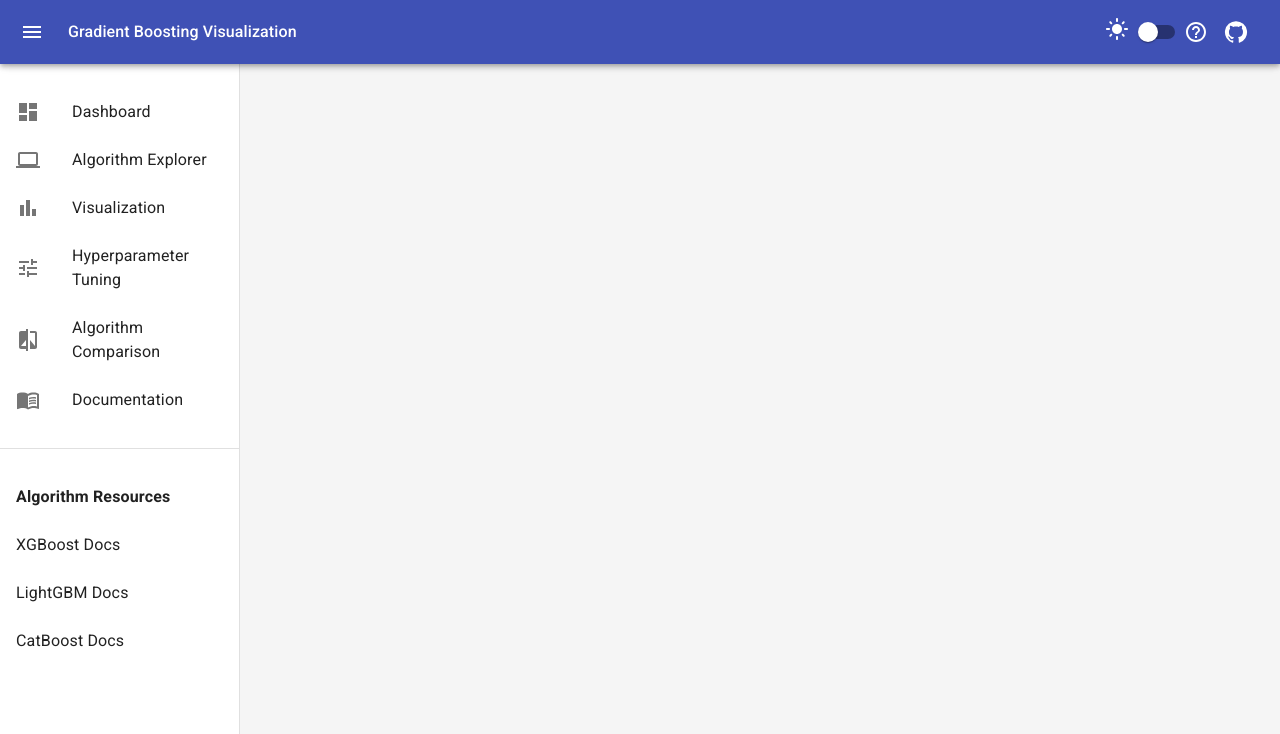
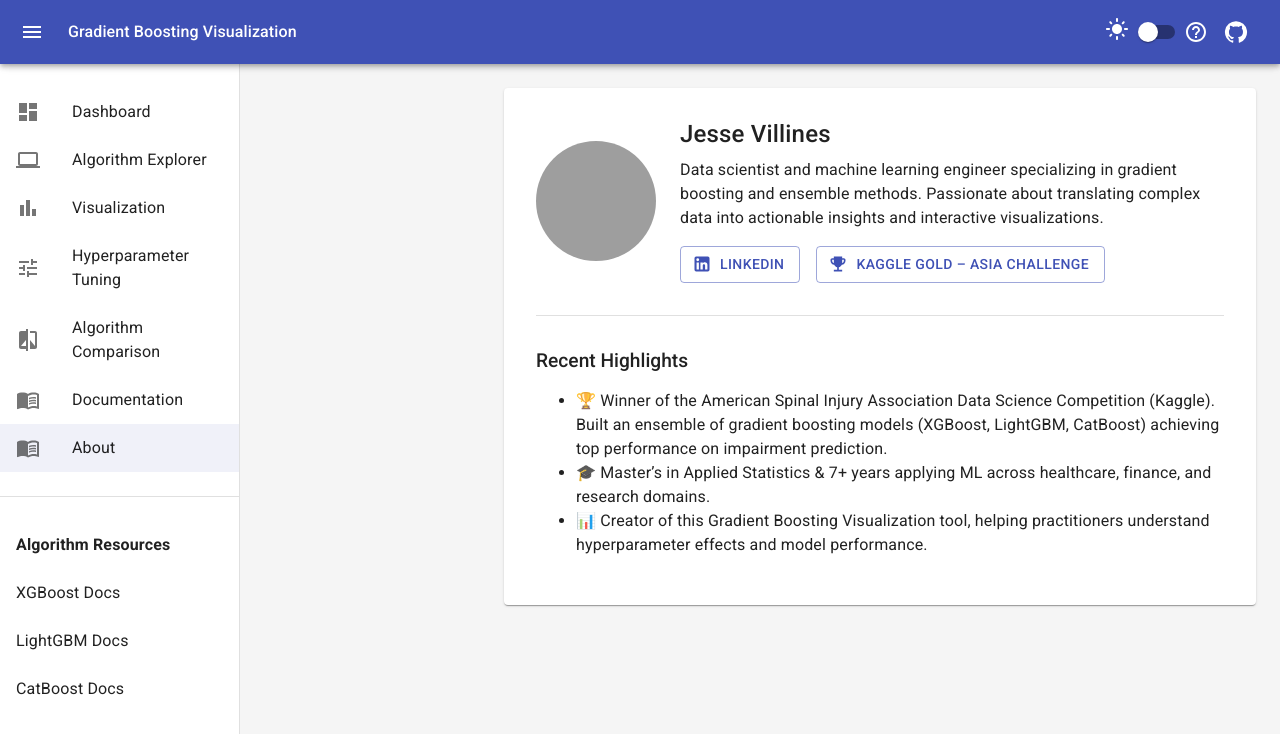
Before and after one commit to jesservillines/gradient_boosting, a React (Create React App) app in the folder frontend/: page /about in a window 1280 px wide. Shown: the top 734 px of the page. Built offline with nearby package versions, Linux system fonts and the light colour scheme; grey boxes are pictures that could not be loaded.

Commit message:
feat: add About author page and sidebar link

```diff
--- a/frontend/src/App.js
+++ b/frontend/src/App.js
@@ -16,6 +16,7 @@ import VisualizationPlayground from './pages/VisualizationPlayground';
 import HyperparameterTuning from './pages/HyperparameterTuning';
 import ComparisonPage from './pages/ComparisonPage';
 import Documentation from './pages/Documentation';
+import About from './pages/About'; // Added import statement for About component
 
 function App() {
   const darkMode = useSelector((state) => state.ui.darkMode);
@@ -68,6 +69,7 @@ function App() {
             <Route path="/hyperparameters" element={<HyperparameterTuning />} />
             <Route path="/comparison" element={<ComparisonPage />} />
             <Route path="/documentation" element={<Documentation />} />
+            <Route path="/about" element={<About />} />
           </Routes>
         </Box>
       </Box>
--- a/frontend/src/components/Sidebar.js
+++ b/frontend/src/components/Sidebar.js
@@ -34,7 +34,8 @@ const Sidebar = () => {
     { text: 'Visualization', icon: <BarChartIcon />, path: '/visualization' },
     { text: 'Hyperparameter Tuning', icon: <TuneIcon />, path: '/hyperparameters' },
     { text: 'Algorithm Comparison', icon: <CompareIcon />, path: '/comparison' },
-    { text: 'Documentation', icon: <MenuBookIcon />, path: '/documentation' }
+    { text: 'Documentation', icon: <MenuBookIcon />, path: '/documentation' },
+    { text: 'About', icon: <MenuBookIcon />, path: '/about' }
   ];
 
   // Is the current path active
--- /dev/null
+++ b/frontend/src/pages/About.js
@@ -0,0 +1,93 @@
+import React from 'react';
+import {
+  Box,
+  Typography,
+  Link,
+  Paper,
+  Avatar,
+  Stack,
+  Divider,
+  Button
+} from '@mui/material';
+import LinkedInIcon from '@mui/icons-material/LinkedIn';
+import EmojiEventsIcon from '@mui/icons-material/EmojiEvents';
+
+// Replace with any profile image asset URL if desired
+const profileImg = 'https://avatars.githubusercontent.com/u/000000?v=4'; // fallback
+
+const About = () => {
+  return (
+    <Box sx={{ maxWidth: 800, mx: 'auto' }}>
+      <Paper sx={{ p: 4 }} elevation={1}>
+        <Stack direction={{ xs: 'column', sm: 'row' }} spacing={3} alignItems="center">
+          <Avatar
+            src={profileImg}
+            alt="Jesse Villines"
+            sx={{ width: 120, height: 120 }}
+          />
+          <Box>
+            <Typography variant="h4" gutterBottom>
+              Jesse Villines
+            </Typography>
+            <Typography variant="body1" paragraph>
+              Data scientist and machine learning engineer specializing in gradient boosting and ensemble
+              methods. Passionate about translating complex data into actionable insights and interactive
+              visualizations.
+            </Typography>
+            <Stack direction="row" spacing={2} alignItems="center">
+              <Button
+                variant="outlined"
+                startIcon={<LinkedInIcon />}
+                component={Link}
+                href="https://www.linkedin.com/in/jesse-villines/"
+                target="_blank"
+                rel="noopener"
+              >
+                LinkedIn
+              </Button>
+              <Button
+                variant="outlined"
+                startIcon={<EmojiEventsIcon />}
+                component={Link}
+                href="https://www.kaggle.com/competitions/spinal-cord-injury-challenge-impairment-track/leaderboard"
+                target="_blank"
+                rel="noopener"
+              >
+                Kaggle Gold – ASIA Challenge
+              </Button>
+            </Stack>
+          </Box>
+        </Stack>
+
+        <Divider sx={{ my: 4 }} />
+
+        <Typography variant="h5" gutterBottom>
+          Recent Highlights
+        </Typography>
+        <ul>
+          <li>
+            <Typography variant="body1">
+              🏆 Winner of the American Spinal Injury Association Data Science Competition (Kaggle).
+              Built an ensemble of gradient boosting models (XGBoost, LightGBM, CatBoost) achieving top
+              performance on impairment prediction.
+            </Typography>
+          </li>
+          <li>
+            <Typography variant="body1">
+              🎓 Master’s in Applied Statistics &amp; 7+ years applying ML across healthcare, finance, and
+              research domains.
+            </Typography>
+          </li>
+          <li>
+            <Typography variant="body1">
+              📊 Creator of this Gradient Boosting Visualization tool, helping practitioners understand
+              hyperparameter effects and model performance.
+            </Typography>
+          </li>
+        </ul>
+      </Paper>
+    </Box>
+  );
+};
+
+export default About;
```
